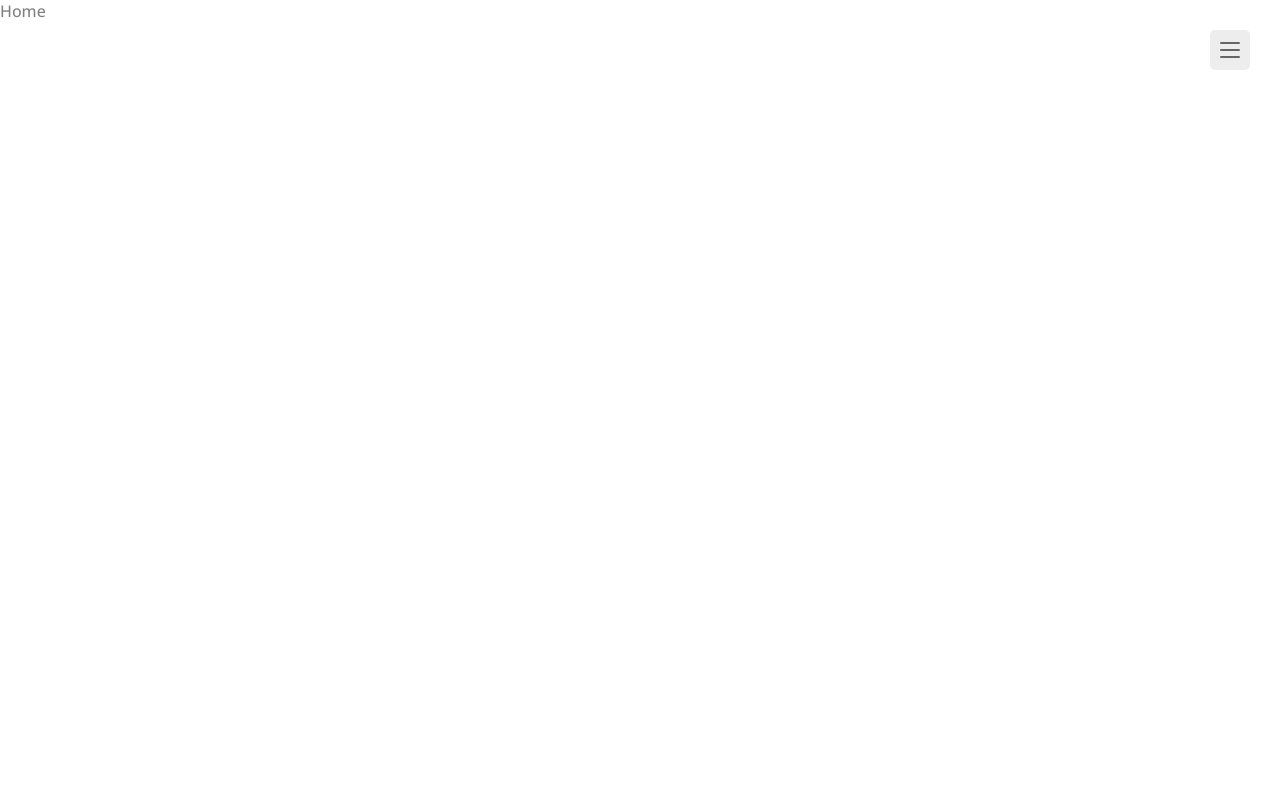
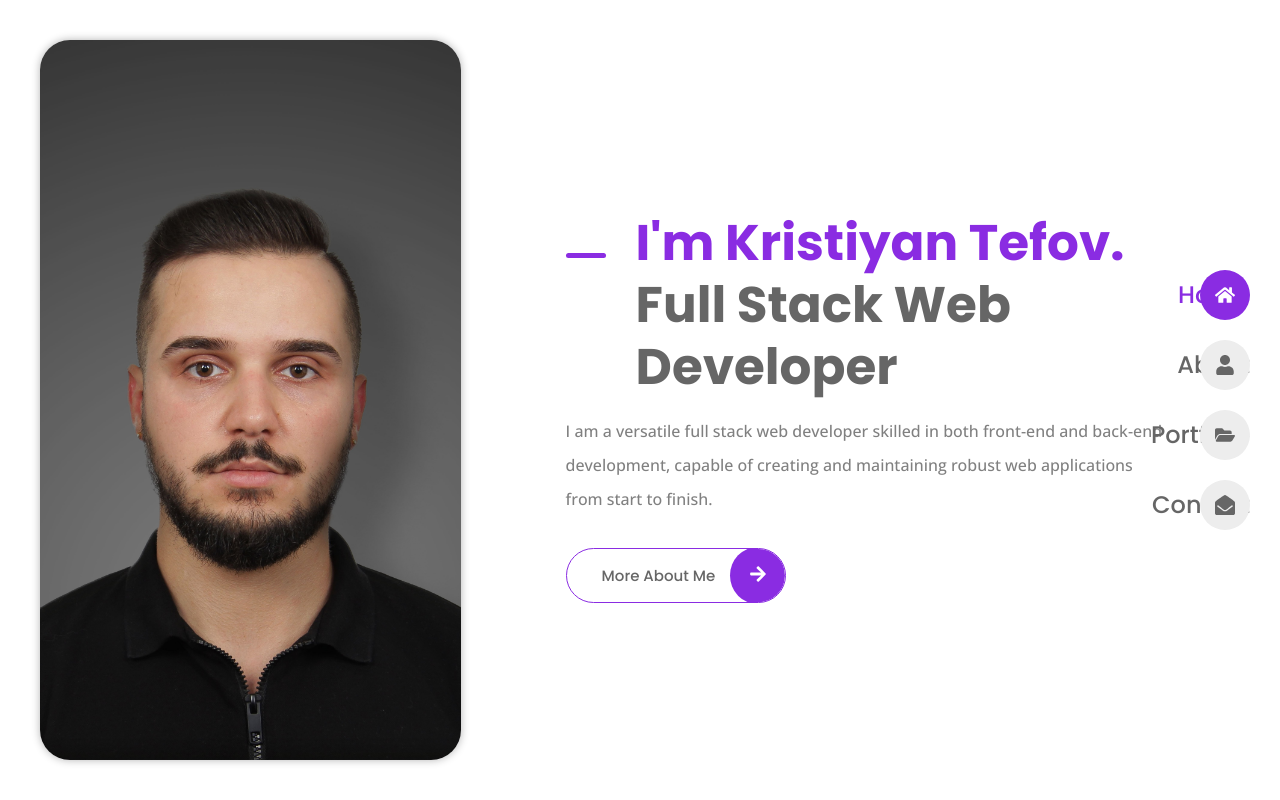
Before and after one commit to kristefov/kristefov, a React (Vite) app in the folder Portfolio/: page / in a window 1280 px wide. Built offline with nearby package versions, Linux system fonts and the light colour scheme.

Commit message:
home section styling

```diff
--- a/Portfolio/src/App.css
+++ b/Portfolio/src/App.css
@@ -68,3 +68,58 @@
 img {
     max-width: 100%;
 }
+
+/* REUSABLE CSS */
+
+.grid {
+    display: grid;
+    gap: 30px;
+}
+
+.section {
+    padding-block: 70px;
+
+}
+
+.button {
+    display: inline-block;
+    color: var(--title-color);
+    border: 1px solid var(--first-color);
+    padding: 15px 70px 15px 35px;
+    border-radius: 35px;
+    font-family: var(--second-font);
+    font-size: var(--small-font-size);
+    font-weight: var(--weight-500);
+    position: relative;
+    overflow: hidden;
+    transition: all 0.25s ease-in-out;
+
+}
+.button:hover {
+    color: var(--text-white);
+}
+.button::before {
+    content: '';
+    position: absolute;
+    inset: 0;
+    background-color: var(--first-color);
+    transform: translateX(100%);
+    z-index: -1;
+    transition: all 0.3s ease-out;
+}
+.button:hover::before {
+    transform: translateX(0);
+}
+.button__icon {
+    background-color: var(--first-color);
+    position: absolute;
+    inset-block: -2px;
+    right: 0;
+    width: 55px;
+    border-radius: 50%;
+    color: var(--text-white);
+    font-size: var(--large-font-size);
+    text-align: center;
+    line-height: 60px;
+
+}
--- a/Portfolio/src/components/navbar.css
+++ b/Portfolio/src/components/navbar.css
@@ -69,3 +69,68 @@
 .animate-toggle span:last-child {
     transform:  rotate(-45deg) translate(1px, 1px);
 }
+
+@media screen and (min-width: 1024px) {
+    .nav__menu {
+        all: unset
+    }
+    .nav__toggle {
+        display: none;
+    }
+    .nav {
+       position: fixed;
+       inset-block: 0;
+       right: 30px;
+       display: flex;
+       align-items: center;
+    }
+    .nav__item {
+        margin-block: 20px;
+    }
+    .nav__link {
+        padding: 0;
+        border-bottom: none;
+        background-color: var(--container-color);
+        width: 50px;
+        height: 50px;
+        border-radius: 50%;
+        position: relative;
+
+    }
+    .nav__icon {
+        font-size: 20px;
+        margin-inline: auto;
+    }
+    .nav__name {
+        position: absolute;
+        top: 0;
+        right: 0;
+        background-color: var(--first-color);
+        height: 100%;
+        line-height: 50px;
+        padding-inline: 30px 25px;
+        border-radius: 30px;
+        font-size: var(--small-font-size);
+        color: var(--text-white);
+        opacity: 0;
+        visibility: hidden;
+        z-index: -1;
+        transition: all 0.3s ease;
+    }
+
+    .nav__link:hover .nav__name {
+        right: 27px;
+        color: var(--text-white);
+        opacity: 1;
+        visibility: visible;
+        border-radius: 30px 0 0 30px;
+    }
+    .nav__link:hover,
+    .active-nav {
+        background-color: var(--first-color);
+    }
+    .nav__link:hover .nav__icon,
+    .active-nav .nav__icon {
+        color: var(--text-white);
+    }
+}
--- a/Portfolio/src/pages/home/Home.jsx
+++ b/Portfolio/src/pages/home/Home.jsx
@@ -1,9 +1,33 @@
-import React from 'react'
+import React from "react";
+import Profile from "../../assets/home.jpg";
+import { Link } from "react-router-dom";
+import { FaArrowRight } from "react-icons/fa";
+import "./home.css";
 
 const Home = () => {
   return (
-    <div>Home</div>
-  )
-}
+    <section className="home section grid">
+      <img src={Profile} alt="" className="home__img" />
+      <div className="home__content">
+        <div className="home__data">
+          <h1 className="home__title">
+            <span>I'm Kristiyan Tefov.</span> Full Stack Web Developer
+          </h1>
+          <p className="home__description">
+            I am a versatile full stack web developer skilled in both front-end
+            and back-end development, capable of creating and maintaining robust
+            web applications from start to finish.
+          </p>
+          <Link to="/about" className="button">
+            More About Me{" "}
+            <span className="button__icon">
+              <FaArrowRight />
+            </span>
+          </Link>
+        </div>
+      </div>
+    </section>
+  );
+};
 
-export default Home
+export default Home;
--- a/Portfolio/src/pages/home/home.css
+++ b/Portfolio/src/pages/home/home.css
@@ -0,0 +1,44 @@
+.home {
+    grid-template-columns: 4.32fr 7.68fr;
+    align-items: center;
+    padding: 40px;
+    height: 100vh;
+}
+
+.home__img {
+    height: 100%;
+    object-fit: cover;
+    border-radius: 30px;
+    box-shadow: 0 0 8px hsla(0, 0%, 0%, 0.3)
+}
+.home__data {
+    max-width: 600px;
+    margin-inline: auto;
+    padding-top: 20px;
+}
+.home__title {
+    position: relative;
+    font-size: var(--h1-font-size);
+    line-height: 1.24;
+    padding-left: 70px;
+}
+
+.home__title span {
+    color: var(--first-color);
+}
+.home__title::before {
+    content: '';
+    position: absolute;
+    left: 0;
+    top: 22%;
+    width: 40px;
+    height: 5px;
+    border-radius: 10px;
+    background-color: var(--first-color);
+}
+
+.home__description {
+    line-height: 2.125;
+    margin-block: 16px 32px;
+
+}
```
Also changed, not shown: Portfolio/src/assets/home.jpg.
